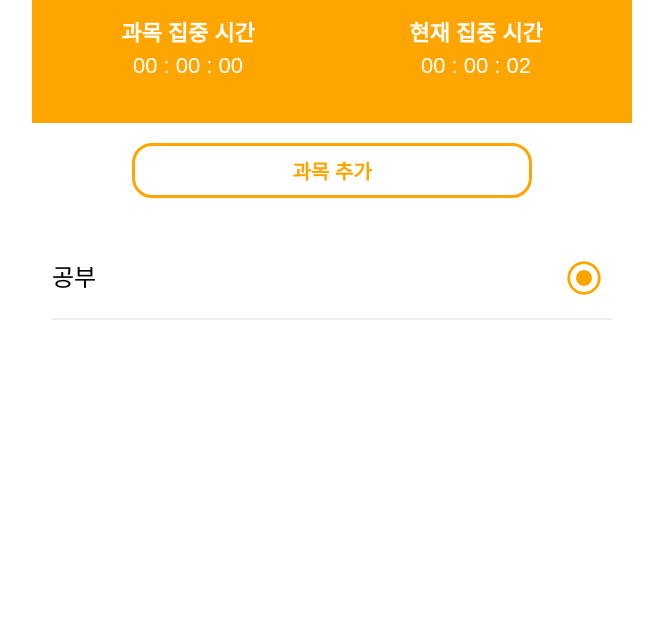
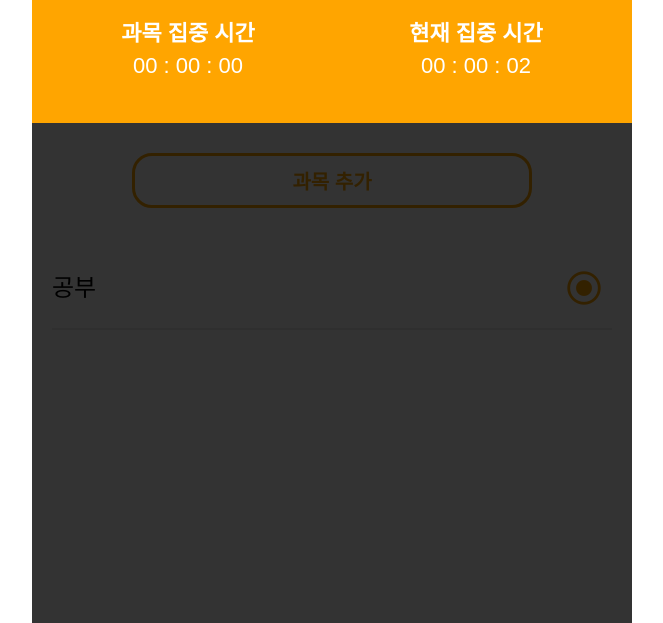
Before and after one commit to yousunzoo/toy-JS, a website built with Parcel: page timer/index.html in a window 1280 px wide. Both pictures are taken after a click on the button "play_arrow". Shown: the part 177-800 px from the top of the page, without its empty margins (308-971 px from the left). Built offline with nearby package versions, Linux system fonts and the light colour scheme; a web font is replaced by a local one.

Commit message:
feat: 스탑워치 시작 시 과목 영역 사용 못하게 처리

```diff
--- a/timer/css/main.scss
+++ b/timer/css/main.scss
@@ -83,8 +83,9 @@ button {
   width: 100%;
   min-height: calc(100vh - 300px);
   background-color: #fff;
-  padding: 20px;
+  padding: 30px 20px;
   box-sizing: border-box;
+  position: relative;
   .add-subject {
     display: block;
     border: 3px solid orange;
@@ -125,6 +126,18 @@ button {
           color: orange;
         }
       }
+    }
+  }
+  .unavailable {
+    display: none;
+    position: absolute;
+    width: 100%;
+    height: 100%;
+    background-color: rgba(0, 0, 0, 0.8);
+    top: 0;
+    left: 0;
+    &.active {
+      display: block;
     }
   }
 }
--- a/timer/index.html
+++ b/timer/index.html
@@ -57,6 +57,7 @@
         </div>
       </div>
       <div class="list">
+        <div class="unavailable"></div>
         <button class="add-subject">과목 추가</button>
         <ul class="subject-list">
           <li class="subject">
--- a/timer/js/main.js
+++ b/timer/js/main.js
@@ -41,6 +41,7 @@ window.onload = async function () {
 let startTimer, focused;
 const modal = document.querySelector("#modal");
 let focusModal = document.querySelector(".focus-modal");
+let unavailableEl = document.querySelector(".unavailable");
 
 // 플레이 버튼 누르면 타이머 시작
 // 쉬는 시간 10초 지나면 현재 집중 시간 리셋
@@ -51,6 +52,7 @@ playBtn.addEventListener("click", function () {
   pauseBtn.classList.add("active");
   startTimer = setInterval(timer, 1000);
   clearInterval(focused);
+  unavailableEl.classList.add("active");
 });
 
 // 일시정지 버튼 누르면 타이머 중단, 집중 모달 등장
@@ -64,6 +66,7 @@ pauseBtn.addEventListener("click", function (e) {
   modal.style.display = "block";
   focusModal.classList.add("active");
   focused = setInterval(countFocus, 1000);
+  unavailableEl.classList.remove("active");
 });
 
 const timer = function () {
```
